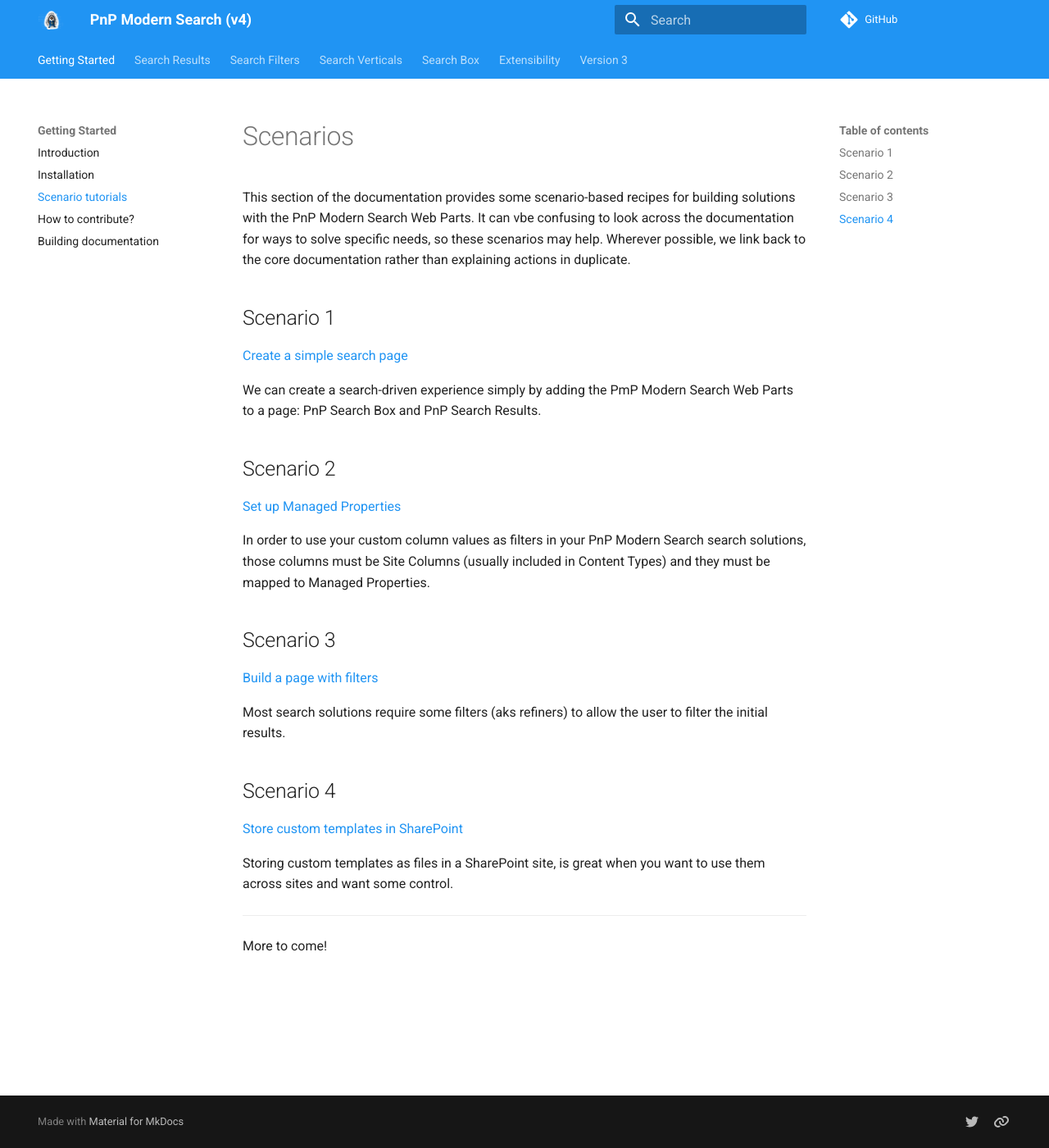
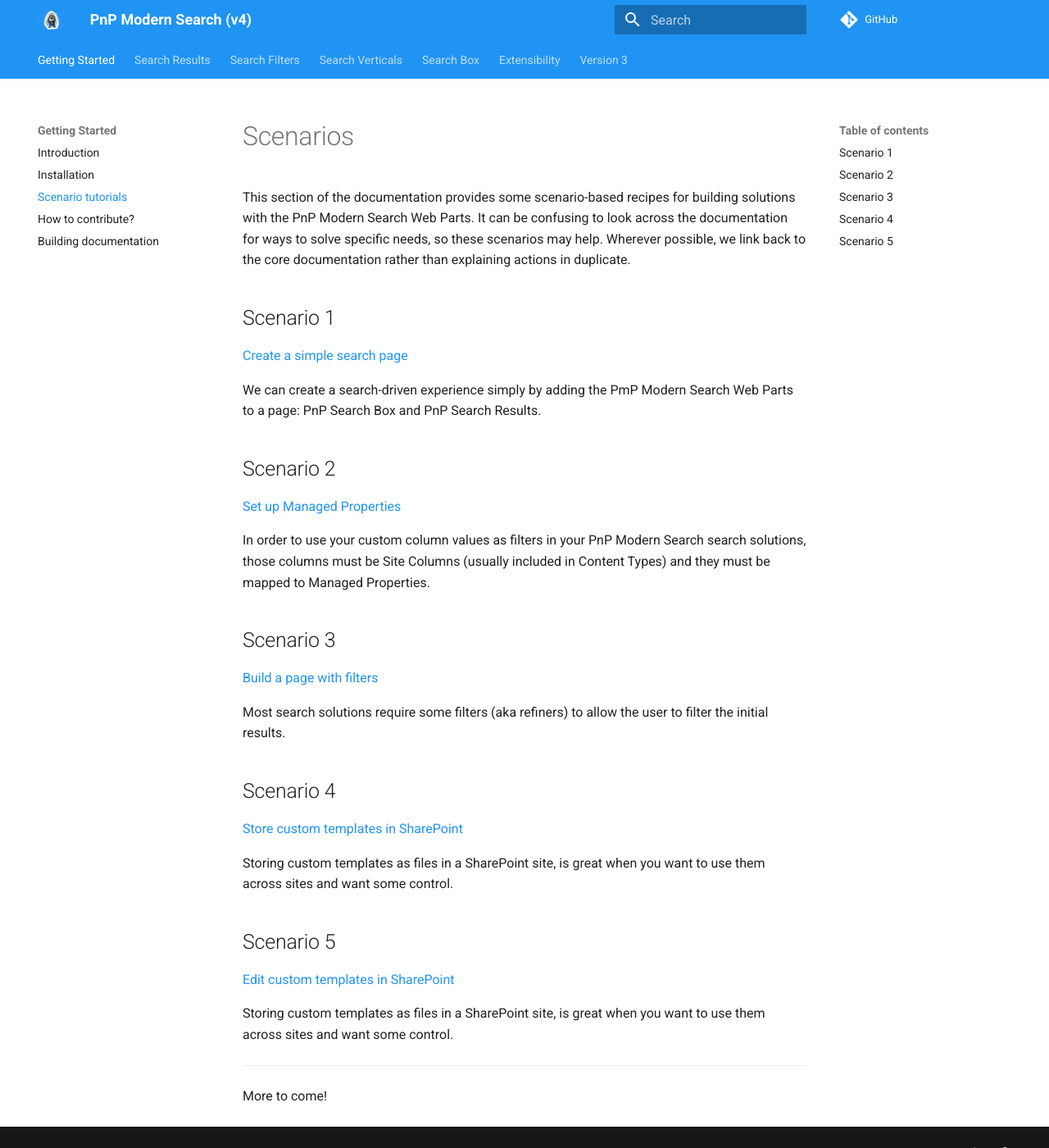
Before and after one commit to dominic5perezd/pnp-modern-search, an MkDocs documentation site: the page built from docs/scenarios/index.md, in a window 1280 px wide and 1400 px high. Shown: the whole window at 82% size. Built offline with MkDocs 1.6.1 and Material for MkDocs 9.7.7, drawn with Linux system fonts in a browser that asks for light colours; comment, search, counter and statistics services are not loaded.

Commit message:
Added Scenario: Edit Custom templates in SP

```diff
--- a/docs/scenarios/index.md
+++ b/docs/scenarios/index.md
@@ -1,6 +1,6 @@
 # Scenarios
 
-This section of the documentation provides some scenario-based recipes for building solutions with the PnP Modern Search Web Parts. It can vbe confusing to look across the documentation for ways to solve specific needs, so these scenarios may help. Wherever possible, we link back to the core documentation rather than explaining actions in duplicate.
+This section of the documentation provides some scenario-based recipes for building solutions with the PnP Modern Search Web Parts. It can be confusing to look across the documentation for ways to solve specific needs, so these scenarios may help. Wherever possible, we link back to the core documentation rather than explaining actions in duplicate.
 
 ## Scenario 1
 
@@ -18,7 +18,7 @@ In order to use your custom column values as filters in your PnP Modern Search s
 
 [Build a page with filters](page-with-filters.md)
 
-Most search solutions require some filters (aks refiners) to allow the user to filter the initial results.
+Most search solutions require some filters (aka refiners) to allow the user to filter the initial results.
 
 ## Scenario 4
 
@@ -26,6 +26,12 @@ Most search solutions require some filters (aks refiners) to allow the user to f
 
 Storing custom templates as files in a SharePoint site, is great when you want to use them across sites and want some control.
 
+## Scenario 5
+
+[Edit custom templates in SharePoint](edit-custom-templates-in-sharepoint.md)
+
+Storing custom templates as files in a SharePoint site, is great when you want to use them across sites and want some control.
+
 ---
 
 More to come!
```
Also changed, not shown: docs/scenarios/edit-custom-templates-in-sharepoint.md (added, +43 -0 lines), docs/scenarios/assets/edit-custom-templates-in-sharepoint/Open-htmlfile-in-text-editor.png (added), docs/scenarios/assets/edit-custom-templates-in-sharepoint/Save-the-changed-file.png (added).
